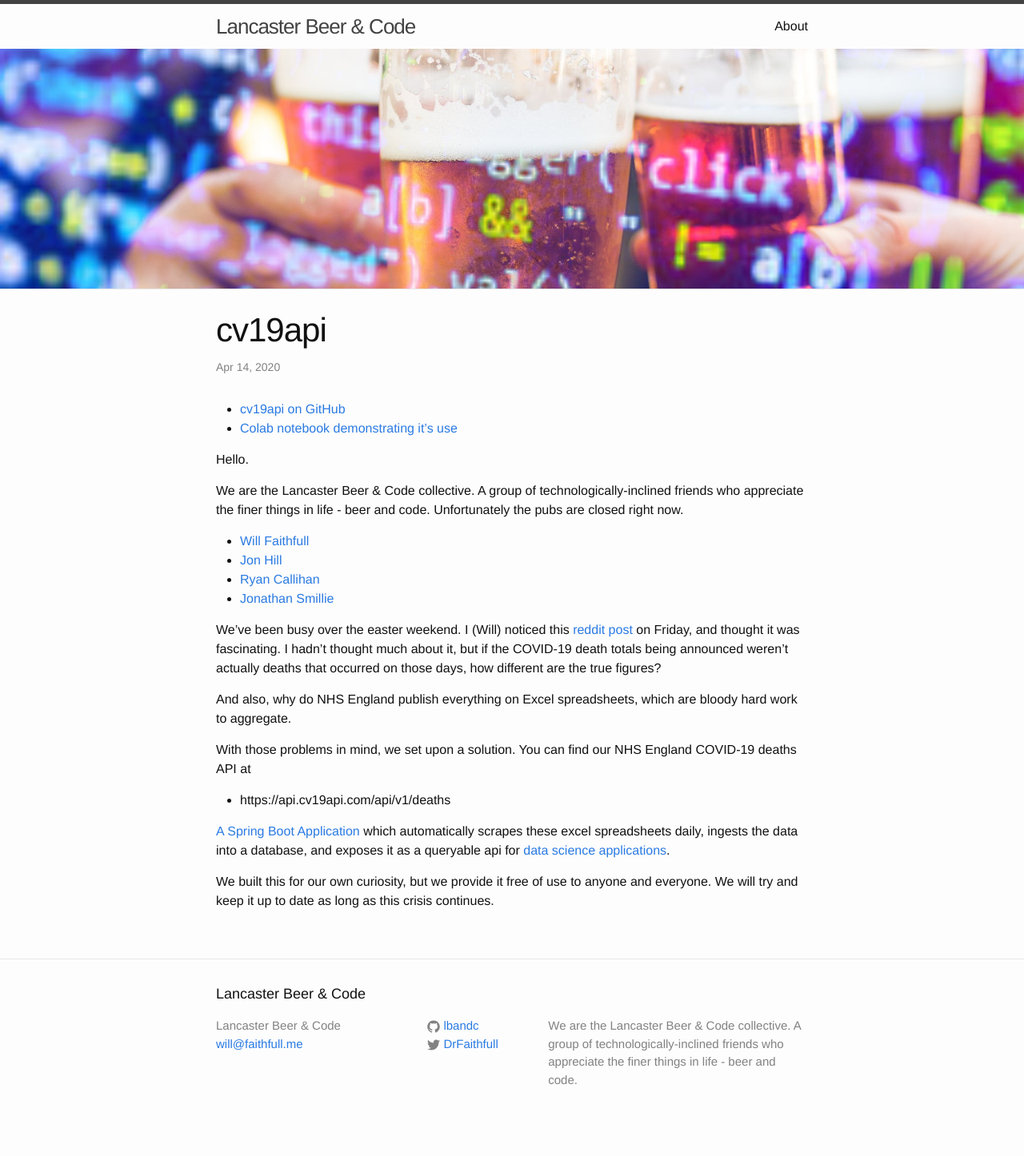
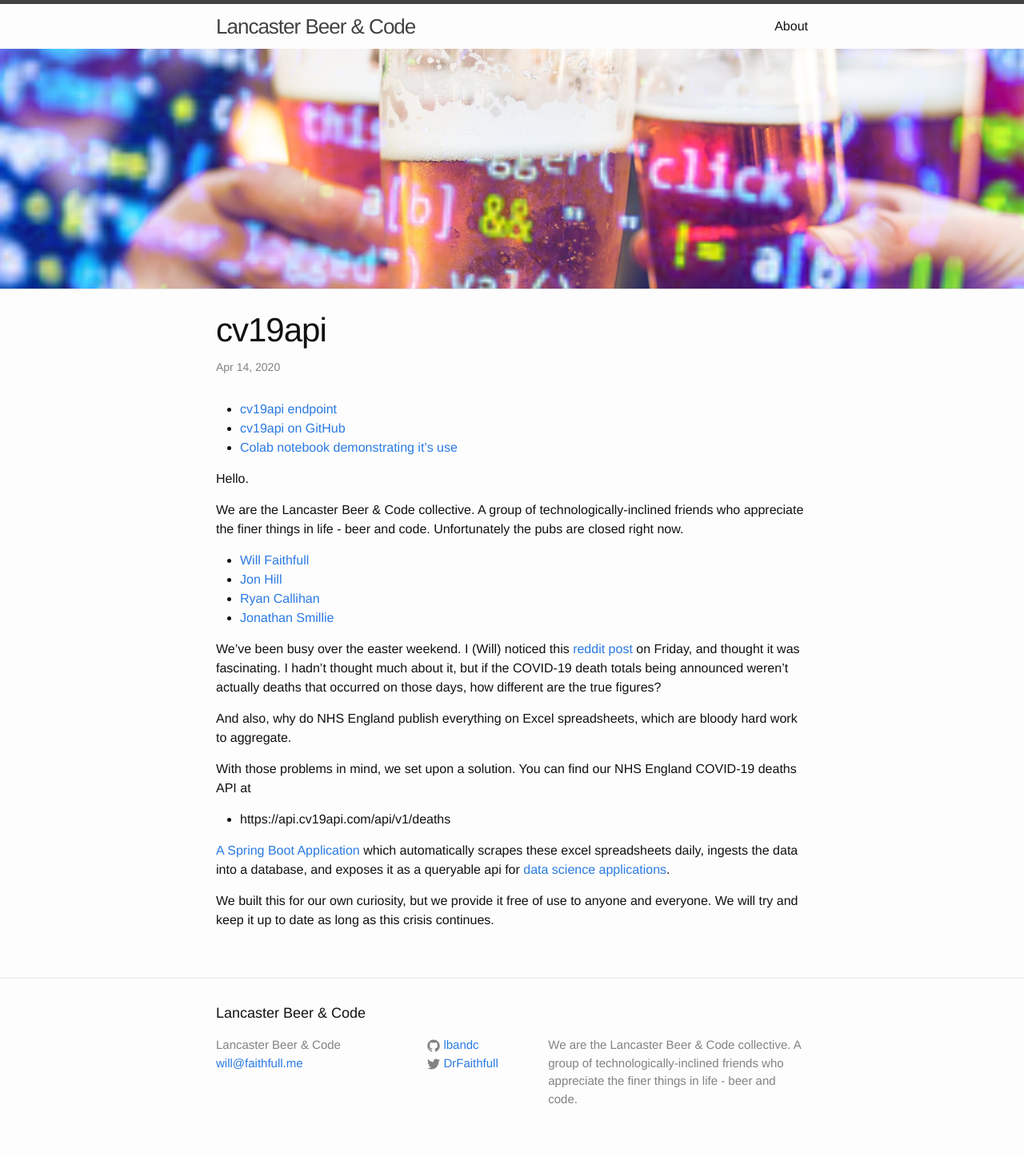
Before and after one commit to lbandc/lbandc.github.io, a Jekyll site: the page built from _posts/2020-04-14-project-cv19api.markdown, in a window 1280 px wide. Shown: the whole page at 80% size. Built offline with Jekyll 4.4.1, drawn with Linux system fonts in a browser that asks for light colours; before the commit the page ends 1422 px from its top, so only the background shows below that.

Commit message:
Add endpoint to top link

```diff
--- a/_posts/2020-04-14-project-cv19api.markdown
+++ b/_posts/2020-04-14-project-cv19api.markdown
@@ -3,6 +3,7 @@ layout: post
 title:  "cv19api"
 date:   2020-04-14 15:00:00 +0000
 ---
+* [cv19api endpoint](https://api.cv19api.com/api/v1/deaths)
 * [cv19api on GitHub](https://github.com/lbandc/cv19api)
 * [Colab notebook demonstrating it's use](https://colab.research.google.com/drive/1SFKsljWqc2IR5xV1vBzdRu6HFr-Kr1OK#scrollTo=3Ue5Yjg-EppX)
 
```
